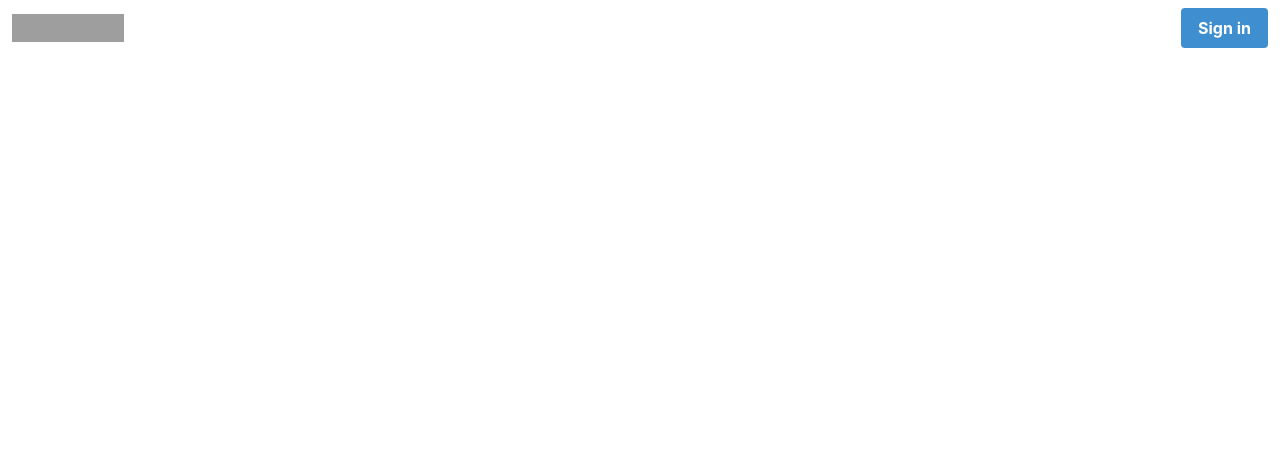
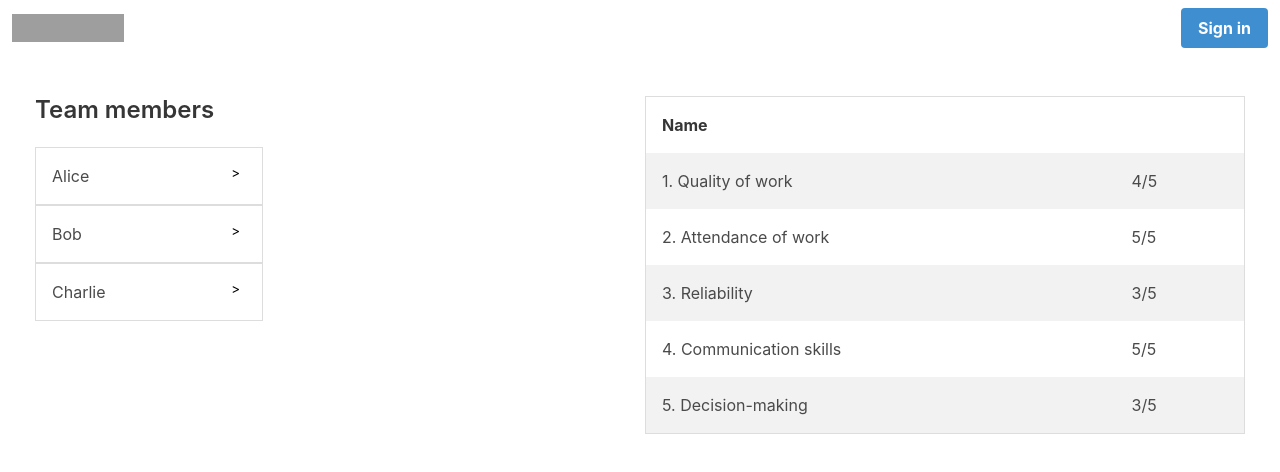
Before and after one commit to jkbhk/psa-code-sprint-2023, an Angular app: page /evaluation-head in a window 1280 px wide. Before the commit this address led to /. Shown: the top 472 px of the page. Built offline with nearby package versions, Linux system fonts and the light colour scheme; grey boxes are pictures that could not be loaded.

Commit message:
design evaluation page

```diff
--- a/src/app/app-routing.module.ts
+++ b/src/app/app-routing.module.ts
@@ -2,9 +2,11 @@ import { NgModule } from '@angular/core';
 import { RouterModule, Routes } from '@angular/router';
 
 import { LoginComponent } from './login/login.component';
+import { EvaluationComponent } from './evaluation/evaluation.component';
 
 const routes: Routes = [
-  {path:'login', component: LoginComponent}
+  {path:'login', component: LoginComponent},
+  {path:'evaluation-head', component: EvaluationComponent}
 
 ];
 
--- a/src/app/evaluation/evaluation.component.css
+++ b/src/app/evaluation/evaluation.component.css
@@ -0,0 +1,54 @@
+.evaluation{
+    margin: 35px;
+}
+
+table.members{
+    width:38%;
+}
+
+td.member:hover{
+    background-color: #56cfe120;
+}
+
+button{
+    float: right;
+    border: none;
+    background-color: transparent;
+}
+
+* {
+    box-sizing: border-box;
+  }
+
+  .row {
+    margin-left:-5px;
+    margin-right:-5px;
+  }
+
+  .column {
+    float: left;
+    width: 50%;
+    padding: 5px;
+  }
+
+  .row::after {
+    content: "";
+    clear: both;
+    display: table;
+  }
+
+  table {
+    border-collapse: collapse;
+    border-spacing: 0;
+    width: 100%;
+    border: 1px solid #ddd;
+  }
+
+  th, td {
+    text-align: left;
+    padding: 16px;
+  }
+
+  tr:nth-child(even) {
+    background-color: #f2f2f2;
+  }
--- a/src/app/evaluation/evaluation.component.html
+++ b/src/app/evaluation/evaluation.component.html
@@ -1 +1,40 @@
-<p>Team members</p>
+<div class="evaluation">
+    <div class="row">
+        <div class="column">
+            <h1 class="title is-4">Team members</h1>
+          <table class="is-bordered is-narrow is-hoverable members" *ngFor="let user of users | keyvalue">
+            <tr>
+              <td class="member">{{user.value.name}}<button> > </button></td>
+            </tr>
+          </table>
+        </div>
+        <div class="column">
+          <table>
+            <tr>
+              <th>Name</th>
+            </tr>
+            <tr>
+              <td>1. Quality of work</td>
+              <td>4/5</td>
+            </tr>
+            <tr>
+              <td>2. Attendance of work</td>
+              <td>5/5</td>
+            </tr>
+            <tr>
+              <td>3. Reliability</td>
+              <td>3/5</td>
+            </tr>
+            <tr>
+                <td>4. Communication skills</td>
+                <td>5/5</td>
+            </tr>
+            <tr>
+                <td>5. Decision-making</td>
+                <td>3/5</td>
+            </tr>
+          </table>
+        </div>
+      </div>
+
+</div>
--- a/src/app/evaluation/evaluation.component.ts
+++ b/src/app/evaluation/evaluation.component.ts
@@ -1,4 +1,6 @@
 import { Component } from '@angular/core';
+import { DataService } from '../data.service';
+import { User } from '../user.model';
 
 @Component({
   selector: 'app-evaluation',
@@ -6,5 +8,14 @@ import { Component } from '@angular/core';
   styleUrls: ['./evaluation.component.css']
 })
 export class EvaluationComponent {
+  users? : Map<string, User>;
 
+  constructor(private dataService:DataService){
+    this.retrieveUsers();
+  }
+
+  public retrieveUsers(){
+      this.users = this.dataService.getAllUsers();
+      location.reload;
+  }
 }
--- a/src/app/login/login.component.ts
+++ b/src/app/login/login.component.ts
@@ -13,11 +13,14 @@ export class LoginComponent {
   }
 
   authenticate(){
+    window.location.href="/evaluation-head";
+  }
+
+  test(){
     let c = this.dataService.getUserByEmail("charlie@gmail.com")
     if(c != undefined){
       c.evaluation.setScore("Reliability", 99);
       this.dataService.logScores();
     }
-
   }
 }
```
Also changed, not shown: src/styles.css (line endings or trailing spaces).
